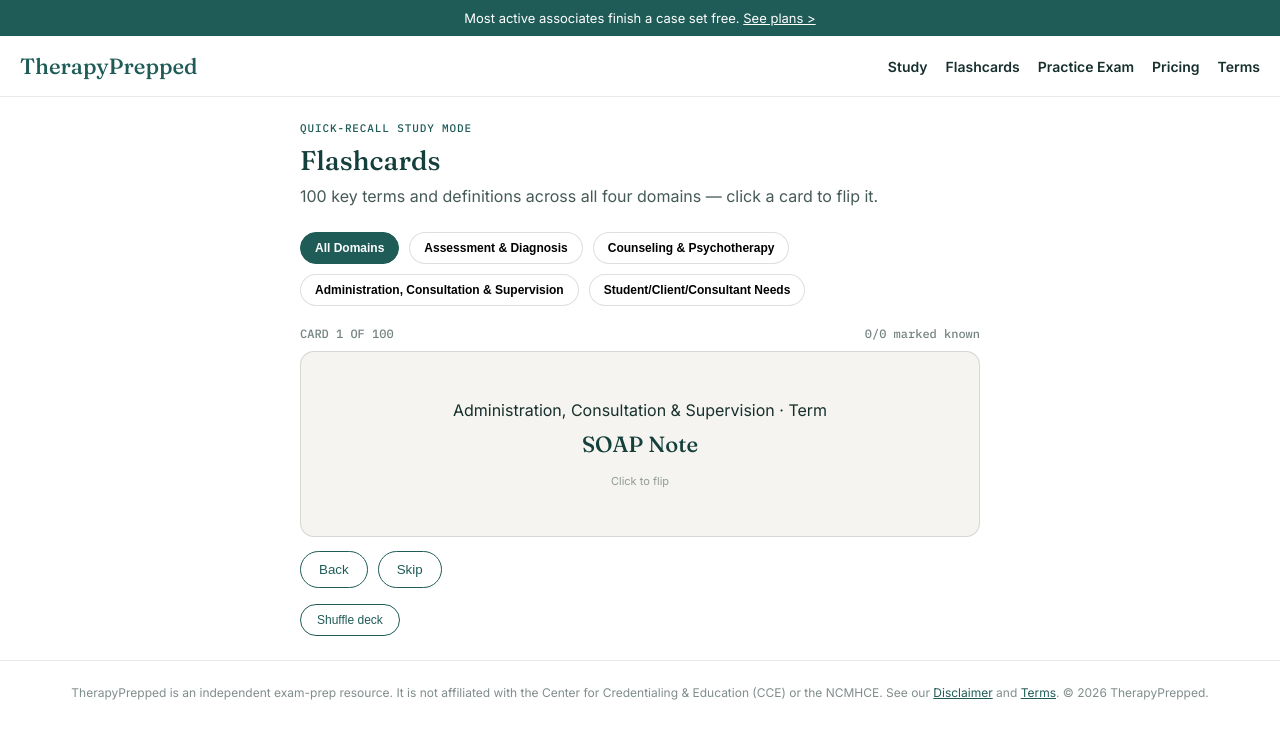
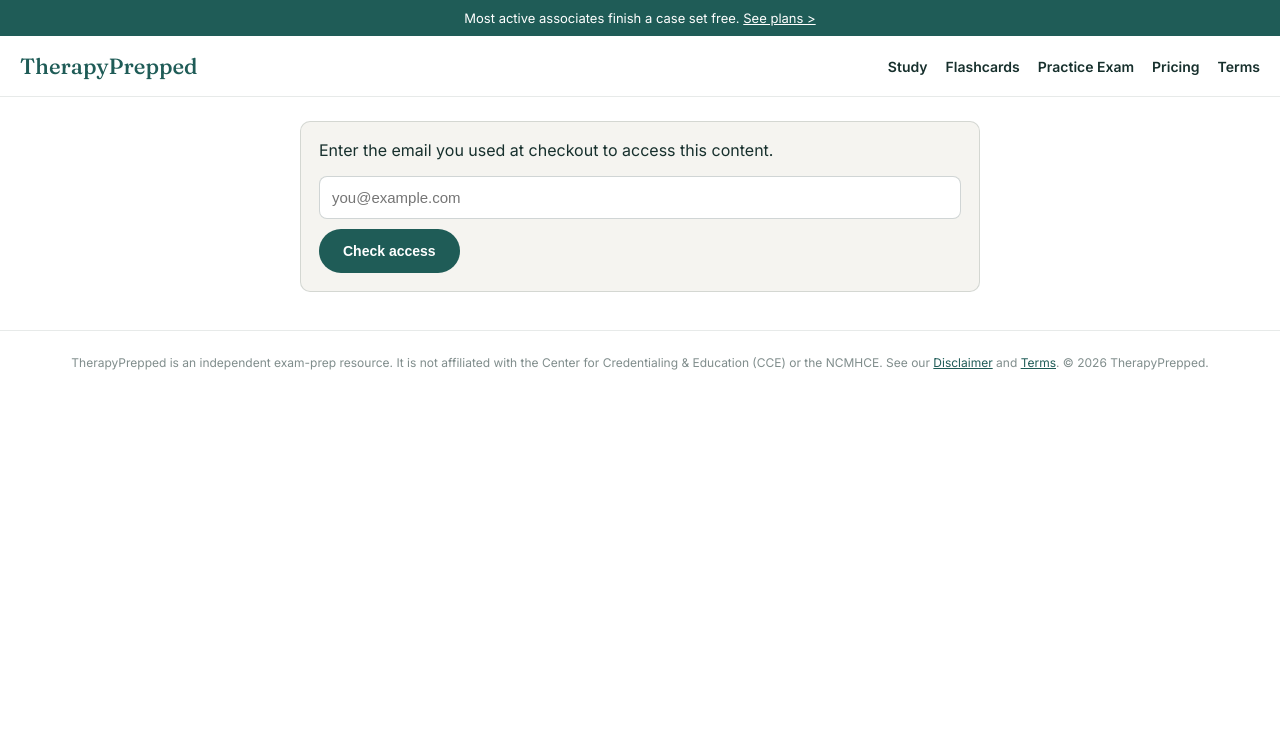
Before and after one commit to mysupervisely/therapyprepped, a Next.js app: page /flashcards in a window 1280 px wide. Shown: the top 738 px of the page. Built offline with nearby package versions, Linux system fonts and the light colour scheme.

Commit message:
Add files via upload

```diff
--- a/pages/flashcards.js
+++ b/pages/flashcards.js
@@ -2,6 +2,7 @@ import { useEffect, useMemo, useState } from 'react';
 import Head from 'next/head';
 import Nav from '../components/Nav';
 import Footer from '../components/Footer';
+import AccessGate from '../components/AccessGate';
 import modulesData from '../data/modules';
 import allFlashcards from '../data/flashcards.json';
 
@@ -61,6 +62,7 @@ export default function Flashcards() {
     <div>
       <Head><title>Flashcards — TherapyPrepped</title></Head>
       <Nav />
+      <AccessGate>
       <div className="inner">
         <div className="eyebrow">Quick-recall study mode</div>
         <h1 className="hero" style={{ fontSize: 27 }}>Flashcards</h1>
@@ -168,6 +170,7 @@ export default function Flashcards() {
           </div>
         )}
       </div>
+      </AccessGate>
       <Footer />
     </div>
   );
```
